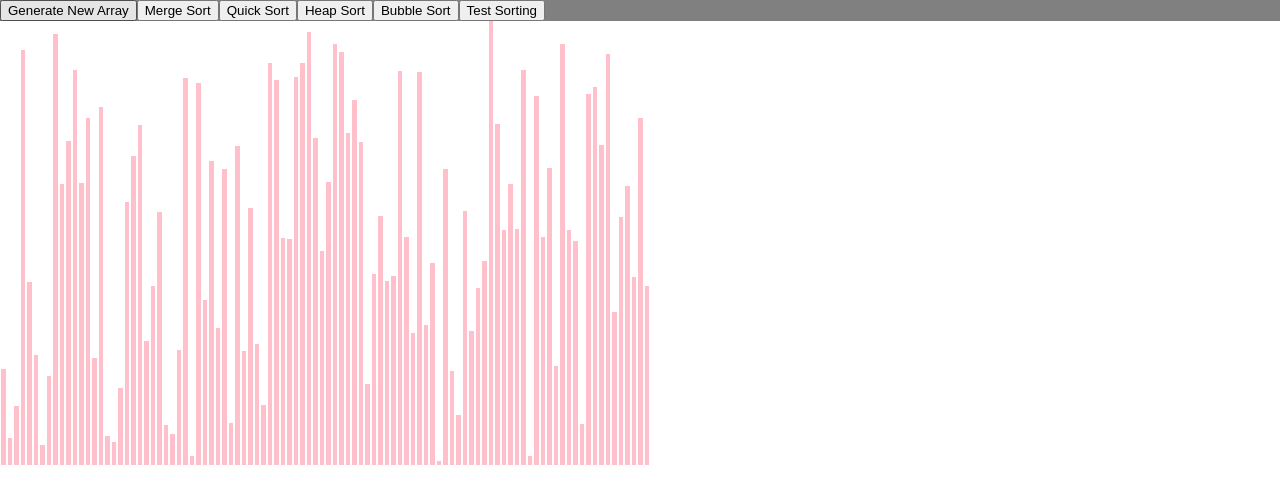
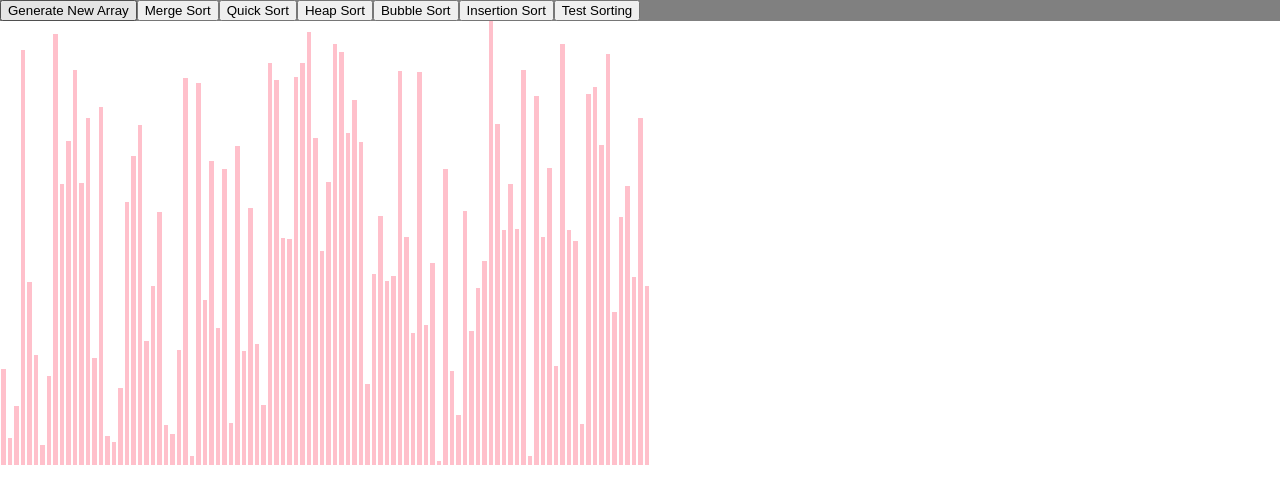
Before and after one commit to aarondud/sorting-visualiser, a React (Create React App) app: page / in a window 1280 px wide. Shown: the top 504 px of the page. Built offline with nearby package versions, Linux system fonts and the light colour scheme.

Commit message:
feat: insertion sort animation completed

```diff
--- a/src/SortingVisualiser/SortingVisualiser.jsx
+++ b/src/SortingVisualiser/SortingVisualiser.jsx
@@ -3,7 +3,7 @@ import './SortingVisualiser.css';
 import * as sortingAlgorithms from '../sortingAlgorithms/sortingAlgorithms';
 
 // animation speed (miliseconds)
-const ANIMATION_SPEED_MS = 1.5;
+const ANIMATION_SPEED_MS = .5;
 
 // STATIC number of bars (values) in the array -- not used
 const NUMBER_OF_ARRAY_BARS = 310;
@@ -47,7 +47,6 @@ export default class SortingVisualiser extends React.Component {
     }
 
     mergeSort() {
-        //const sortedArray = sortingAlgorithms.mergeSort(this.state.array.slice());
         const animations = sortingAlgorithms.mergeSortAnimations(this.state.array);
 
         for (let i = 0; i < animations.length; i++) {
@@ -93,19 +92,14 @@ export default class SortingVisualiser extends React.Component {
             return true;
         }
         if (arr1 == null || arr2 == null) {
-            //console.log(arr1);
-            //console.log(arr2);
-            console.log(2);
             return false;
         }
         if (arr1.length !== arr2.length) {
-            console.log(3);
             return false;
         }
 
         for (var i = 0; i < arr1.length; ++i) {
             if (arr1[i] !== arr2[i]) {
-                console.log(4);
                 return false;
             }
         }
@@ -136,6 +130,74 @@ export default class SortingVisualiser extends React.Component {
     quickSort() { }
 
     heapSort() { }
+
+    insertionSort() {
+
+        const animations = sortingAlgorithms.insertionSortAnimations(this.state.array);
+
+        for (let i = 0; i < animations.length; i++) {
+
+            const arrayBars = document.getElementsByClassName('array-bar');
+
+            // animation type
+            // 1. change bar to comparison colour
+            // 2. move value up array
+            // 3. swap values
+            const animationType = animations[i][0];
+
+            if (animationType === 1) {
+                const barIndex = animations[i][1];
+                const barStyle = arrayBars[barIndex].style;
+
+                setTimeout(() => {
+                    barStyle.backgroundColor = COMPARISON_COLOUR;
+                },
+                    i * ANIMATION_SPEED_MS);
+            }
+            else if (animationType === 2) {
+
+                setTimeout(() => {
+
+                    const [dummy, barOneIndex, barTwoIndex, barOneHeight, barTwoHeight] = animations[i];
+                    const barOneStyle = arrayBars[barOneIndex].style;
+                    const barTwoStyle = arrayBars[barTwoIndex].style;
+
+                    barOneStyle.backgroundColor = UNSORTED_COLOUR;
+                    barTwoStyle.backgroundColor = UNSORTED_COLOUR;
+                    barOneStyle.height = `${barOneHeight}px`;
+                    barTwoStyle.height = `${barTwoHeight}px`;
+
+                },
+                    i * ANIMATION_SPEED_MS);
+            }
+            else if (animationType === 3 && i !== animations.length - 1) {
+
+                setTimeout(() => {
+
+                    const [dummy, barOneIndex, barOneHeight] = animations[i];
+                    const barOneStyle = arrayBars[barOneIndex].style;
+
+                    barOneStyle.backgroundColor = UNSORTED_COLOUR;
+                    barOneStyle.height = `${barOneHeight}px`;
+
+                },
+                    i * ANIMATION_SPEED_MS);
+            }
+            else {
+                setTimeout(() => {
+
+                    const arrayBars = document.getElementsByClassName('array-bar');
+
+                    for (let i = 0; this.state.array.length; i++) {
+
+                        const barStyle = arrayBars[i].style;
+                        barStyle.backgroundColor = SORTED_COLOUR;
+                    }
+                },
+                    i * ANIMATION_SPEED_MS);
+            }
+        }
+    }
 
     bubbleSort() {
         const animations = sortingAlgorithms.bubbleSortAnimations(this.state.array);
@@ -211,6 +273,7 @@ export default class SortingVisualiser extends React.Component {
                     <button onClick={() => this.quickSort()}>Quick Sort</button>
                     <button onClick={() => this.heapSort()}>Heap Sort</button>
                     <button onClick={() => this.bubbleSort()}>Bubble Sort</button>
+                    <button onClick={() => this.insertionSort()}>Insertion Sort</button>
                     <button onClick={() => this.testSortingAlgorithms()}>Test Sorting</button>
 
                 </div>
--- a/src/sortingAlgorithms/sortingAlgorithms.js
+++ b/src/sortingAlgorithms/sortingAlgorithms.js
@@ -127,7 +127,7 @@ export function mergeSortAnimations(array) {
 /**
  * Implements Bubble Sort in ascending order while recording the comparison and swap sequences
  *
- * Stable, in-place, time O(n^2), space O(N)
+ * Stable, time O(n^2), space O(N)
  *
  * @param {*} array unsorted array
  * @returns ascending sorted array
@@ -176,5 +176,48 @@ export function bubbleSortAnimations(array) {
     return animations;
 }
 
-export function insertionSort(array) {
+
+
+/**
+ * Implements Insertion Sort in ascending order while recording the animation sequences for visualisation
+ *
+ * Stable, time O(n^2), space O(n)
+ *
+ * @param {*} array unsorted array
+ * @returns animation sequences for insertion sort
+ */
+export function insertionSortAnimations(array) {
+
+    // TODO: add colour for sorted sub-array
+
+    // array stores animation sequences
+    const animations = [];
+
+    for (let i = 0; i < array.length; i++) {
+
+        let j = i - 1;
+        let current = array[i];
+
+        animations.push([1, i]);
+
+        while (j >= 0 && current < array[j]) {
+
+            // change item at j to comparison colour
+            animations.push([1, j]);
+
+            // move up element at j to j + 1
+            animations.push([2, j + 1, j, array[j], array[j]]);
+
+            array[j + 1] = array[j];
+            j--;
+
+        }
+
+        // move current to it's place in sorted sub-array
+        animations.push([3, j + 1, current]);
+
+        array[j + 1] = current;
+    }
+
+    return animations;
 }
```
